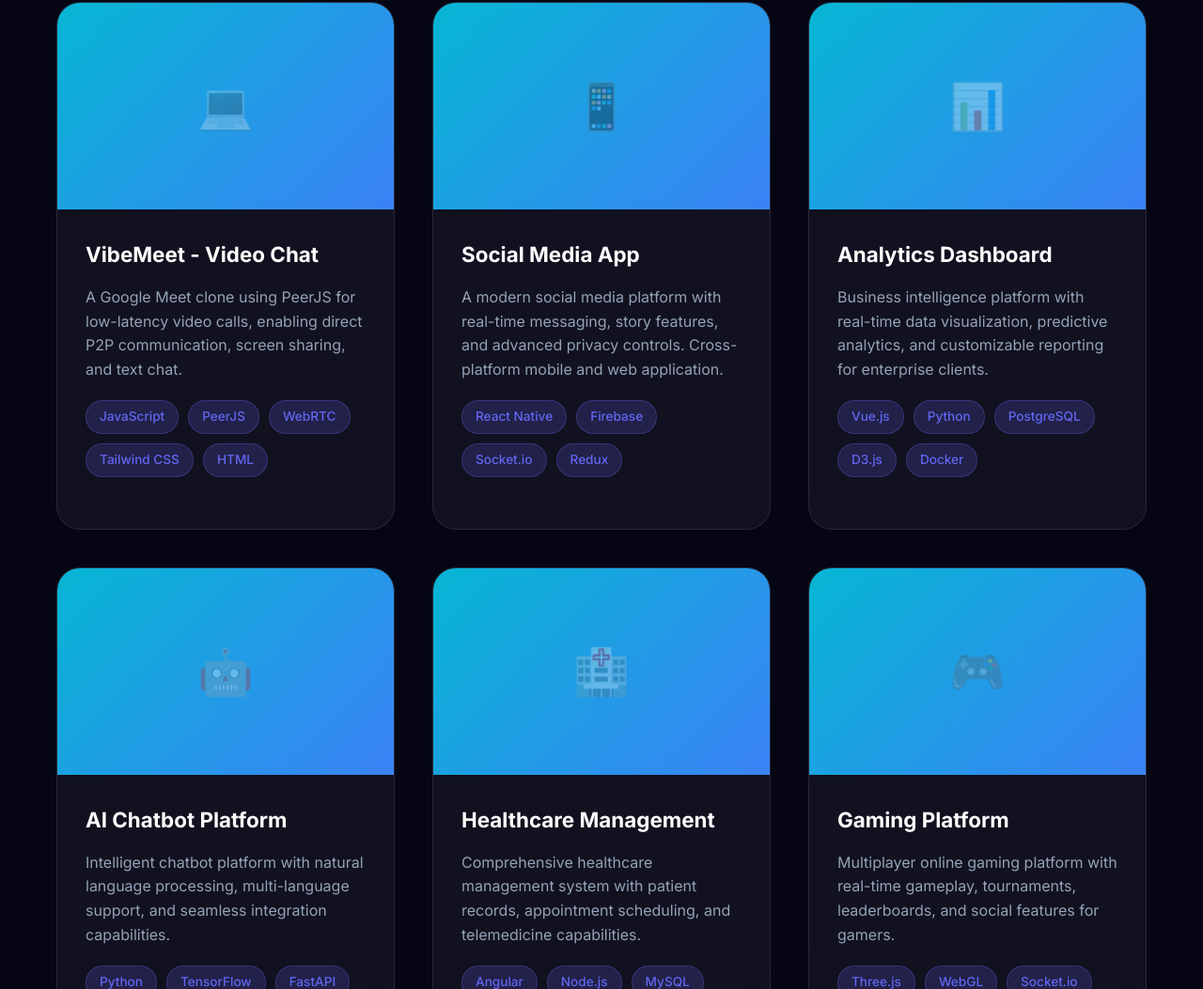
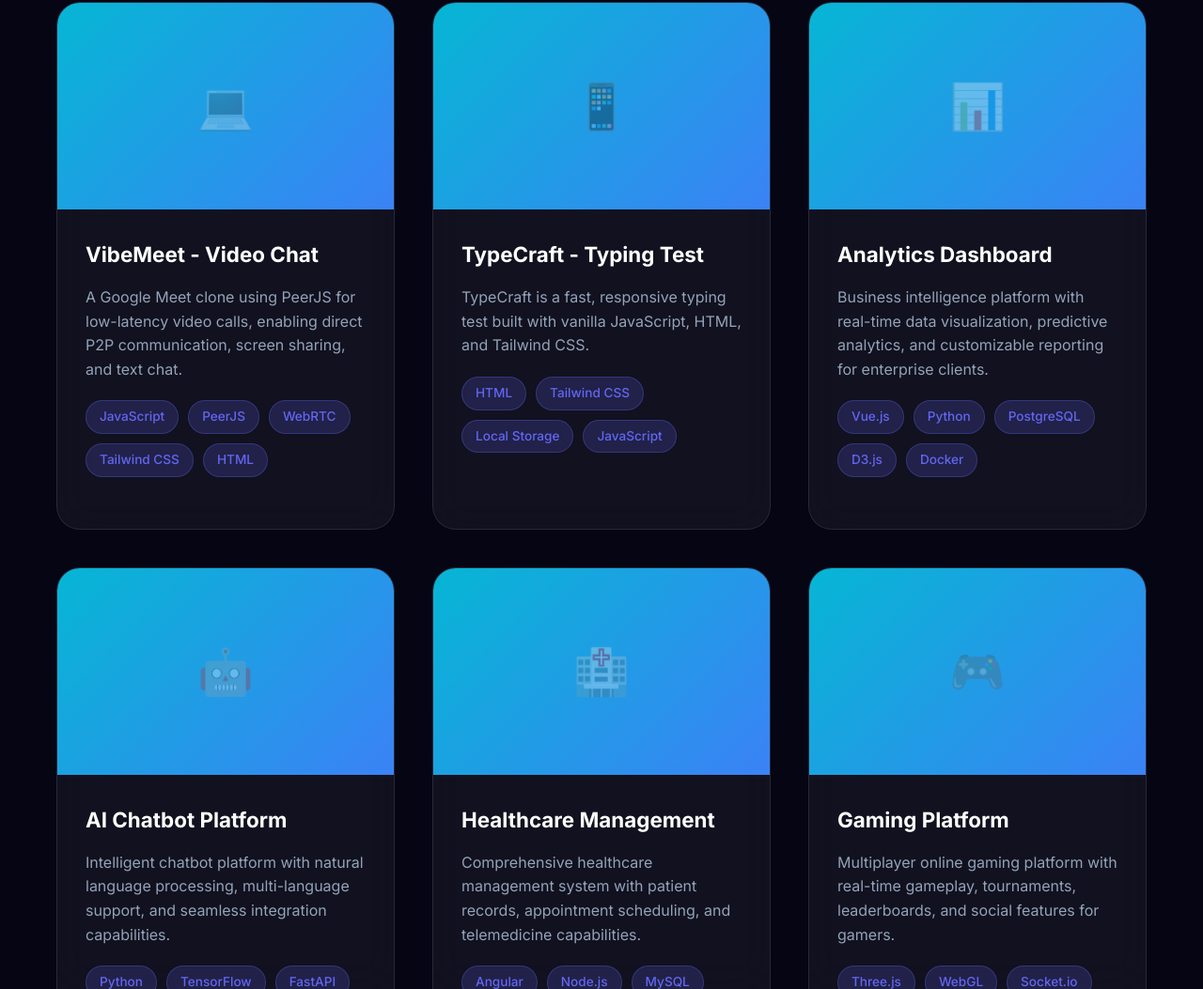
Before and after one commit to sayan8bit/sayan8bit.github.io, a plain HTML site: page index.html in a window 1280 px wide. Shown: the part 4801-5854 px from the top of the page at 94% size. Drawn offline with nearby package versions, Linux system fonts and the light colour scheme.

Commit message:
Update index.html

```diff
--- a/index.html
+++ b/index.html
@@ -317,17 +317,15 @@
             </div>
           </div>
           <div class="project-content">
-            <h3 class="project-title">Social Media App</h3>
+            <h3 class="project-title">TypeCraft - Typing Test</h3>
             <p class="project-description">
-              A modern social media platform with real-time messaging, story
-              features, and advanced privacy controls. Cross-platform mobile and
-              web application.
+              TypeCraft is a fast, responsive typing test built with vanilla JavaScript, HTML, and Tailwind CSS.
             </p>
             <div class="project-tech">
-              <span class="tech-tag">React Native</span>
-              <span class="tech-tag">Firebase</span>
-              <span class="tech-tag">Socket.io</span>
-              <span class="tech-tag">Redux</span>
+              <span class="tech-tag">HTML</span>
+              <span class="tech-tag">Tailwind CSS</span>
+              <span class="tech-tag">Local Storage</span>
+              <span class="tech-tag">JavaScript</span>
             </div>
           </div>
         </div>
```
